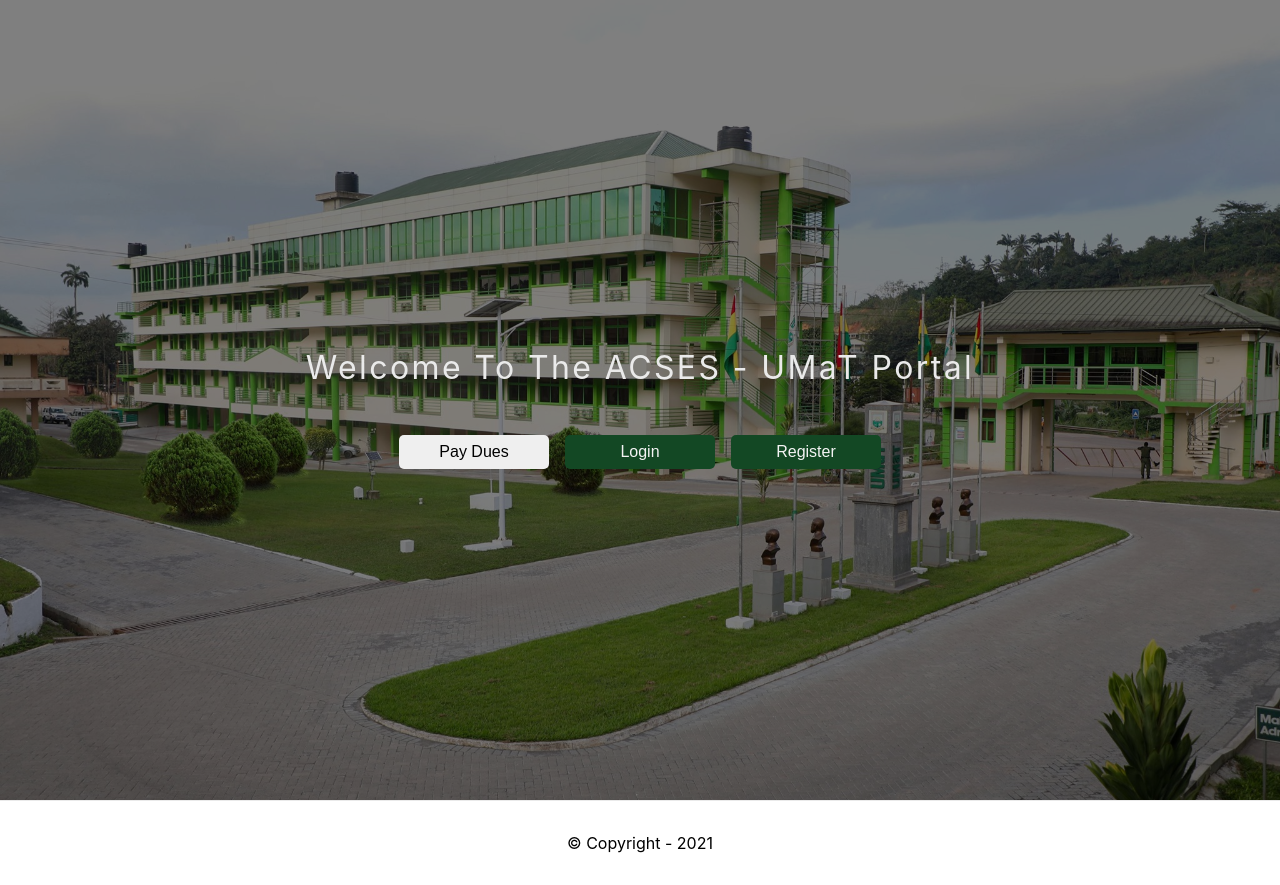
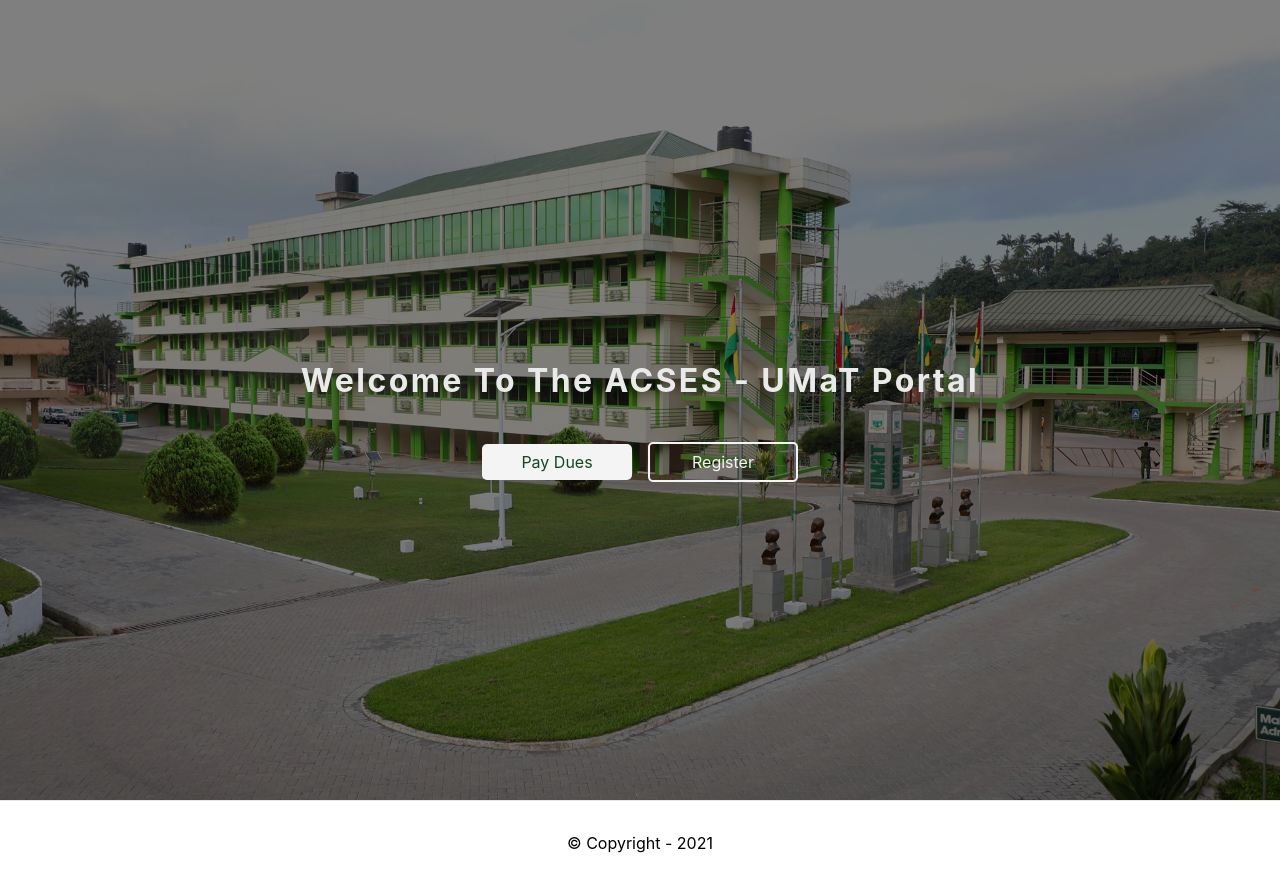
Before and after one commit to jaybarnes33/assopay, a Next.js app: page / in a window 1280 px wide. Built offline with nearby package versions, Linux system fonts and the light colour scheme.

Commit message:
button component

```diff
--- a/package.json
+++ b/package.json
@@ -8,6 +8,8 @@
     "lint": "next lint"
   },
   "dependencies": {
+    "@fontsource/noto-sans": "^4.5.1",
+    "@fontsource/poppins": "^4.5.0",
     "axios": "^0.24.0",
     "bcryptjs": "^2.4.3",
     "cookie": "^0.4.1",
--- a/src/components/core/Button.tsx
+++ /dev/null
@@ -1,57 +0,0 @@
-import React from "react";
-
-interface IButtonProps {
-  children: React.ReactNode;
-  className?: string;
-  onClick?: () => void;
-  type?: "button" | "submit" | "reset";
-}
-const Button = ({ onClick, children, className, type }: IButtonProps) => {
-  return (
-    <>
-      <button className={className} onClick={onClick} type={type}>
-        {children}
-      </button>
-      <style jsx>
-        {`
-          button {
-            border: none;
-            min-width: 150px;
-            padding: 0.5rem;
-            display: grid;
-            place-items: center;
-            font-size: 1rem;
-            border-radius: 5px;
-            cursor: pointer;
-            text-align: center;
-          }
-
-          button:hover {
-            transform: scale(1.1);
-          }
-          button:hover,
-          button:active {
-            outline: none;
-          }
-
-          .btn-main {
-            background-color: #134824;
-            color: #f4f4f4;
-          }
-
-          .btn-light {
-            background-color: #f4f4f4;
-            color: #134824;
-          }
-
-          .btn-sm {
-            text-align: center;
-            min-width: 100px;
-          }
-        `}
-      </style>
-    </>
-  );
-};
-
-export default Button;
--- /dev/null
+++ b/src/components/core/Button/button.module.scss
@@ -0,0 +1,82 @@
+.button {
+  border: none;
+  min-width: 150px;
+  padding: 0.5rem;
+  display: grid;
+  place-items: center;
+  font-size: 1rem;
+  border-radius: 5px;
+  cursor: pointer;
+  text-align: center;
+  transition: background-color ease-out 100ms;
+
+  &-main {
+    &-primary {
+      background-color: var(--primary-color);
+      color: var(--light-color);
+
+      &:hover,
+      &:focus {
+        background-color: transparentize(#134824, 0.8);
+      }
+    }
+
+    &-light {
+      background-color: var(--light-color);
+      color: var(--primary-color);
+
+      &:hover,
+      &:focus {
+        background-color: #d8d8d8;
+      }
+    }
+  }
+
+  &-outlined {
+    background-color: transparent;
+
+    &-primary {
+      color: var(--primary-color);
+      border: 2px solid var(--primary-color);
+
+      &:hover,
+      &:focus {
+        background-color: #1348245a;
+      }
+    }
+
+    &-light {
+      color: var(--light-color);
+      border: 2px solid var(--light-color);
+
+      &:hover,
+      &:focus {
+        background-color: #fff2;
+      }
+    }
+  }
+
+  &:focus-visible {
+    outline: 2px solid lighten(#134824, 50);
+    outline-offset: 2px;
+  }
+}
+// button:hover,
+// button:active {
+//   outline: none;
+// }
+
+// .btn-main {
+//   background-color: #134824;
+//   color: #f4f4f4;
+// }
+
+// .btn-light {
+//   background-color: #f4f4f4;
+//   color: #134824;
+// }
+
+// .btn-sm {
+//   text-align: center;
+//   min-width: 100px;
+// }
--- /dev/null
+++ b/src/components/core/Button/index.tsx
@@ -0,0 +1 @@
+export { default } from "./Button"
--- a/src/pages/_app.tsx
+++ b/src/pages/_app.tsx
@@ -1,4 +1,6 @@
-import '../styles/globals.css'
+import "@fontsource/noto-sans/700.css"
+import "@fontsource/poppins/400.css"
+import "../styles/globals.css"
 
 function MyApp({ Component, pageProps }) {
   return <Component {...pageProps} />
--- a/src/pages/index.tsx
+++ b/src/pages/index.tsx
@@ -1,11 +1,10 @@
-import { useRouter } from "next/dist/client/router";
-import Head from "next/head";
-import Image from "next/image";
-import Button from "../components/core/Button";
-import styles from "../styles/Home.module.scss";
+import Head from "next/head"
+import Link from "next/link"
+import buttonStyles from "@/components/core/Button/button.module.scss"
+import styles from "../styles/Home.module.scss"
+import { joinClasses } from "@/utils/join-classes"
 
 export default function Home() {
-  const router = useRouter();
   return (
     <>
       <Head>
@@ -18,31 +17,36 @@
       </Head>
 
       <main className={styles.main}>
-        <div className={styles.inner_grid}>
-          <div className={styles.text}>Welcome to the ACSES - UMaT portal</div>
+        <section id="hero" className={styles.inner_grid}>
+          <h1 className={styles.text}>Welcome to the ACSES - UMaT portal</h1>
           <div className={styles.buttons}>
-            <Button
-              onClick={() => router.push("/dues")}
-              className="btn-main-outline"
-            >
-              Pay Dues
-            </Button>
-            <Button onClick={() => router.push("/login")} className="btn-main">
-              Login
-            </Button>
-            <Button
-              onClick={() => router.push("/register")}
-              className="btn-main"
-            >
-              Register
-            </Button>
+            <Link href="/dues">
+              <a
+                className={joinClasses(
+                  buttonStyles.button,
+                  buttonStyles["button-main-light"]
+                )}
+              >
+                Pay Dues
+              </a>
+            </Link>
+            <Link href="/register">
+              <a
+                className={joinClasses(
+                  buttonStyles.button,
+                  buttonStyles["button-outlined-light"]
+                )}
+              >
+                Register
+              </a>
+            </Link>
           </div>
-        </div>
+        </section>
       </main>
 
       <footer className={styles.footer}>
         &copy; Copyright - {new Date().getFullYear()}
       </footer>
     </>
-  );
+  )
 }
--- a/src/styles/Home.module.scss
+++ b/src/styles/Home.module.scss
@@ -8,9 +8,8 @@
   align-items: center;
 
   .inner_grid {
-    display: grid;
-    place-items: center;
-    gap: 2rem;
+    display: flex;
+    flex-direction: column;
 
     .text {
       color: #eaeaea;
--- a/src/styles/globals.css
+++ b/src/styles/globals.css
@@ -1,4 +1,13 @@
 @import url("https://cdn.jsdelivr.net/npm/bootstrap-icons@1.7.0/font/bootstrap-icons.css");
+
+:root {
+  --primary-color: #134824;
+  --light-color: #f4f4f4;
+
+  --primary-font: "poppins", sans-serif;
+  --secondary-font: "Noto Sans", sans-serif;
+}
+
 html,
 body {
   padding: 0;
--- /dev/null
+++ b/src/utils/join-classes.ts
@@ -0,0 +1 @@
+export const joinClasses = (...classes: string[]) => classes.join(" ").trim()
```
Also changed, not shown: src/components/core/Button/Button.tsx (added, +41 -0 lines), src/pages/dues.tsx (+4 -6 lines), src/pages/login.tsx (+12 -11 lines), 1 other file (tests, documents, lock files or other folders).
